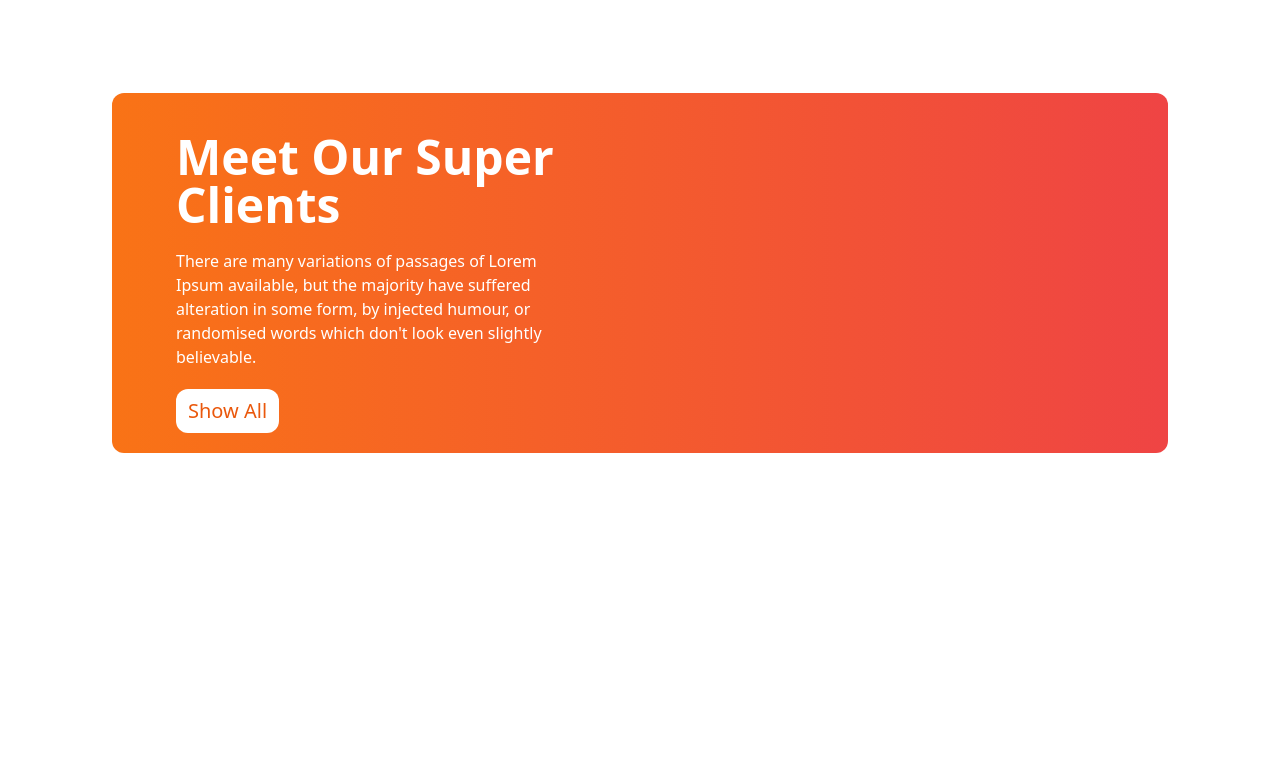
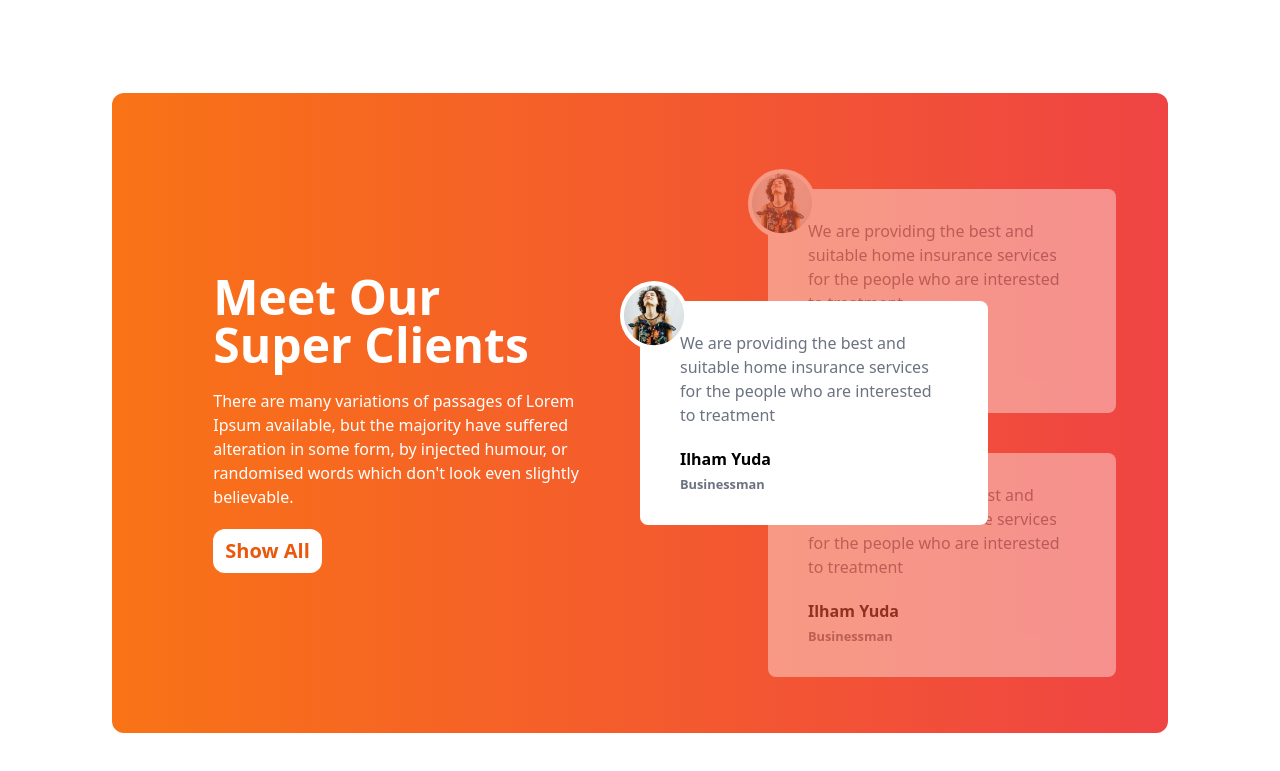
Before and after one commit to sadman-22/Tea-House-Project, a plain HTML site: page index.html in a window 1280 px wide. Shown: the part 1653-2424 px from the top of the page. Before the commit the page ends 2202 px from the top, so only its background shows below. Drawn offline with nearby package versions, Linux system fonts and the light colour scheme.

Commit message:
added cards

```diff
--- a/index.html
+++ b/index.html
@@ -131,15 +131,56 @@
           <section class="mb-24">
             <div class="bg-gradient-to-r from-orange-500 to-red-500 rounded-xl grid grid-cols-1 lg:grid-cols-2 text-white px-7 md:px-16">
             <!-- text section -->
+
+            <div class="flex justify-center items-center mr-4">
               <div class="w-5/6">
                 <h1 class="text-5xl font-bold mb-5 mt-10">Meet Our Super Clients</h1>
                 <p class="mb-5">There are many variations of passages of Lorem Ipsum available, but the majority have suffered alteration in some form, by injected humour, or randomised words which don't look even slightly believable. </p>
-              <button class="bg-white text-xl text-orange-600 px-3 py-2 mb-5 rounded-xl">Show All</button>
+                <button class="bg-white text-xl font-bold text-orange-600 px-3 py-2 mb-5 rounded-xl">Show All</button>
+               </div>
             </div>
 
              <!-- reviews card section -->
-              <div></div>
+              <div class="relative py-24">
 
+                                 <!-- middle card -->
+                                 <div class="absolute z-10 top-44 md:top-52">
+                                  <div class="h-56 w-full md:w-3/4 bg-white text-black rounded-lg flex items-center px-10">
+                                    <div class="absolute -top-5 -left-5 bg-white rounded-full">
+                                      <img class="p-1" src="images/client.png" alt="">
+                                    </div>
+                                    <div>
+                                      <p class="text-gray-500 mb-5">We are providing the best and suitable home insurance services for the people who are interested to treatment</p>
+                                      <h3 class="font-bold">Ilham Yuda</h3>
+                                      <small class="font-bold text-gray-500">Businessman</small>
+                                    </div>
+                                   </div>
+                                </div>
+                <!-- top card -->
+                 <div class="relative left-8 md:left-32 h-56 w-full md:w-3/4 bg-white text-black rounded-lg flex items-center px-10 opacity-40">
+                  <div class="absolute -top-5 -left-5 bg-white rounded-full">
+                    <img class="p-1" src="images/client.png" alt="">
+                  </div>
+                  <div>
+                    <p class="text-gray-500 mb-5">We are providing the best and suitable home insurance services for the people who are interested to treatment</p>
+                    <h3 class="font-bold">Ilham Yuda</h3>
+                    <small class="font-bold text-gray-500">Businessman</small>
+                  </div>
+                 </div>
+
+                 <!-- bottom card -->
+                 <div class="relative left-8 md:left-32 h-56 top-10 w-full md:w-3/4 bg-white text-black rounded-lg flex items-center px-10 opacity-40">
+                  <div class="absolute -top-5 -left-5 bg-white rounded-full">
+                    <img class="p-1" src="images/client.png" alt="">
+                  </div>
+                  <div>
+                    <p class="text-gray-500 mb-5">We are providing the best and suitable home insurance services for the people who are interested to treatment</p>
+                    <h3 class="font-bold">Ilham Yuda</h3>
+                    <small class="font-bold text-gray-500">Businessman</small>
+                  </div>
+                 </div>
+
+              </div>
             </div>
           </section>
   </main>
```
Lines whose indentation alone changed are shown as unchanged.
